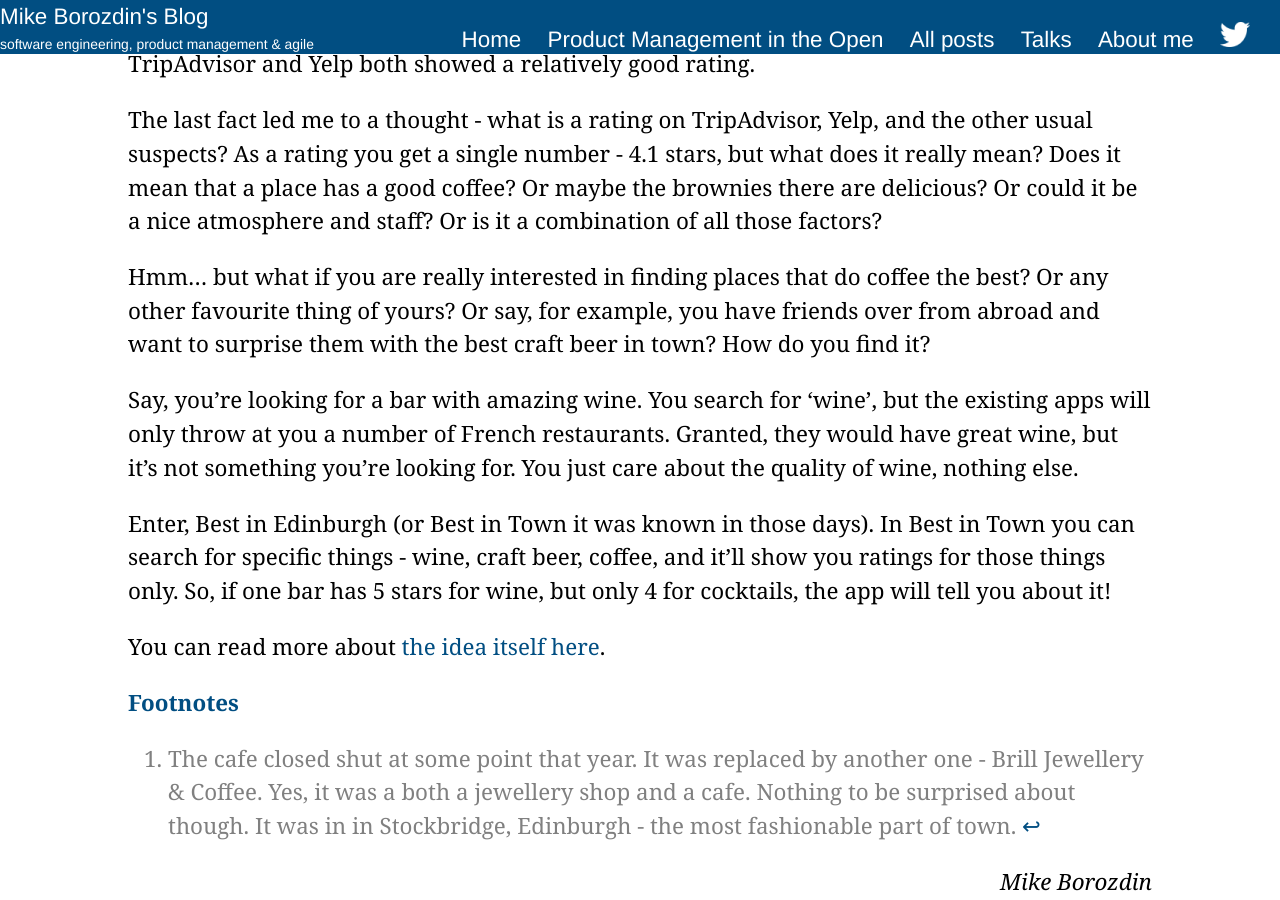
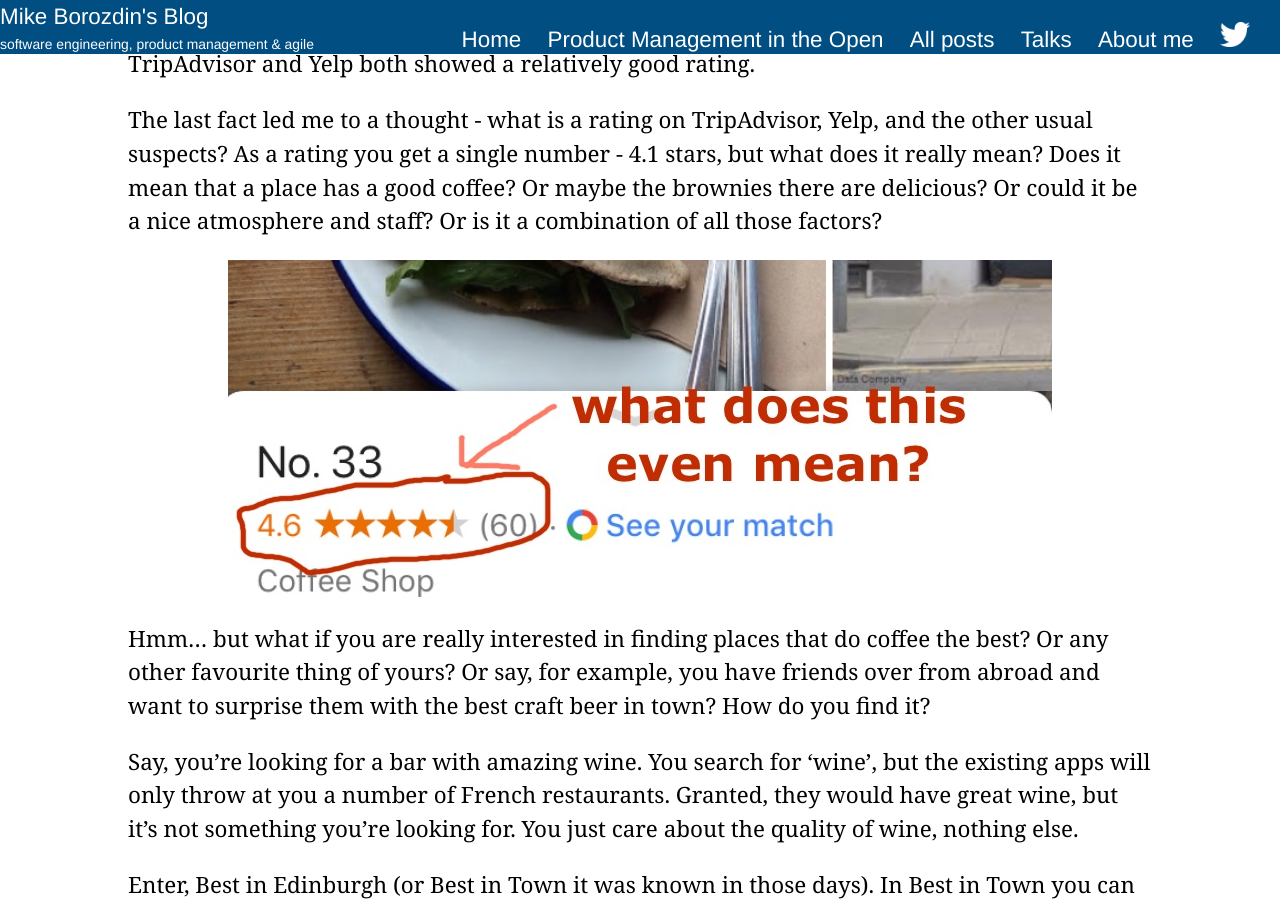
Before and after one commit to mikeborozdin/mikeborozdin.github.io, a Jekyll site: the page built from _posts/2018-10-14-product-management-in-the-open-intro.md, in a window 1280 px wide and 900 px high, scrolled down 658 px. Built offline with Jekyll 4.4.1, drawn with Linux system fonts in a browser that asks for light colours; comment, search, counter and statistics services are not loaded.

Commit message:
image for a single rating

```diff
--- a/_posts/2018-10-14-product-management-in-the-open-intro.md
+++ b/_posts/2018-10-14-product-management-in-the-open-intro.md
@@ -17,6 +17,8 @@
 
 The last fact led me to a thought - what is a rating on TripAdvisor, Yelp, and the other usual suspects? As a rating you get a single number - 4.1 stars, but what does it really mean? Does it mean that a place has a good coffee? Or maybe the brownies there are delicious? Or could it be a nice atmosphere and staff? Or is it a combination of all those factors?
 
+![What is a rating?](/images/product-management-in-the-open/intro/single-rating.jpg){:.center-image}
+
 Hmm… but what if you are really interested in finding places that do coffee the best? Or any other favourite thing of yours? Or say, for example, you have friends over from abroad and want to surprise them with the best craft beer in town? How do you find it?
 
 Say, you’re looking for a bar with amazing wine. You search for ‘wine’, but the existing apps will only throw at you a number of French restaurants. Granted, they would have great wine, but it’s not something you’re looking for. You just care about the quality of wine, nothing else.
```
Also changed, not shown: images/product-management-in-the-open/intro/single-rating.jpg (added).
